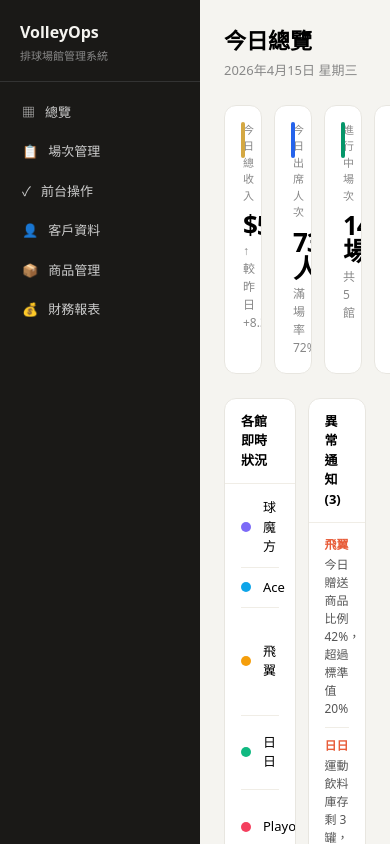
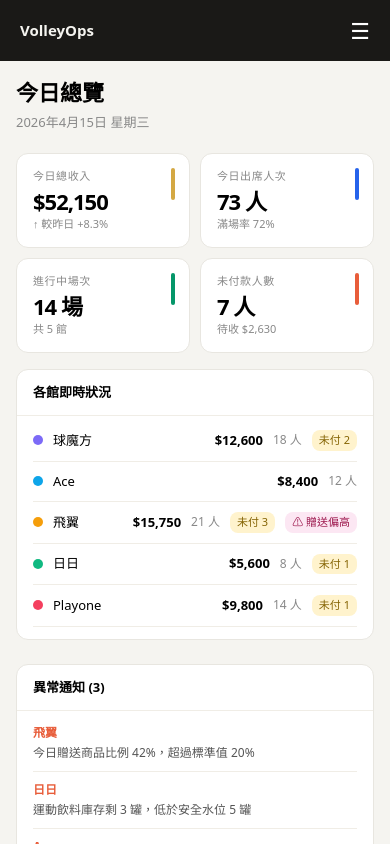
Before and after one commit to ChengEnLu252/volleyball-erp, a Next.js app: page /dashboard in a window 390 px wide. Shown: the top 844 px of the page. Built offline with nearby package versions, Linux system fonts and the light colour scheme.

Commit message:
fix: mobile sidebar

```diff
--- a/app/dashboard/page.tsx
+++ b/app/dashboard/page.tsx
@@ -4,41 +4,42 @@ export default async function DashboardPage() {
   const data = await getDashboard()
 
   return (
-    <div style={{ padding: 24 }}>
+    <div style={{ padding: '16px' }}>
+      <style>{`
+        @media (max-width: 768px) {
+          .dash-wrap { padding-top: 60px !important; }
+          .stats-grid { grid-template-columns: repeat(2, 1fr) !important; }
+          .main-grid { grid-template-columns: 1fr !important; }
+          .unpaid-grid { grid-template-columns: 1fr !important; }
+        }
+      `}</style>
 
-      {/* 頂部標題列 */}
-      <div style={{ marginBottom: 24 }}>
+      <div className="dash-wrap" style={{ paddingTop: 0 }}>
+        <div style={{ marginBottom: 20 }}>
           <h1 style={{ fontSize: 22, fontWeight: 600, margin: 0 }}>今日總覽</h1>
           <p style={{ fontSize: 13, color: '#888', margin: '4px 0 0' }}>
             {new Date().toLocaleDateString('zh-TW', { year: 'numeric', month: 'long', day: 'numeric', weekday: 'long' })}
           </p>
         </div>
 
-      {/* 四個統計卡片 */}
-      <div style={{ display: 'grid', gridTemplateColumns: 'repeat(4, 1fr)', gap: 12, marginBottom: 24 }}>
+        <div className="stats-grid" style={{ display: 'grid', gridTemplateColumns: 'repeat(4, 1fr)', gap: 10, marginBottom: 16 }}>
           <StatCard label="今日總收入"   value={`$${data.totalRevenue.toLocaleString()}`} sub="↑ 較昨日 +8.3%"   accent="#d4a843" />
           <StatCard label="今日出席人次" value={`${data.totalPlayers} 人`}                sub="滿場率 72%"        accent="#2563eb" />
           <StatCard label="進行中場次"   value={`${data.totalSessions} 場`}               sub="共 5 館"           accent="#059669" />
           <StatCard label="未付款人數"   value={`${data.totalUnpaid} 人`}                 sub={`待收 $${data.venues.reduce((s,v) => s + v.unpaidAmount, 0).toLocaleString()}`} accent="#e85d3a" />
         </div>
 
-      <div style={{ display: 'grid', gridTemplateColumns: '1.1fr 0.9fr', gap: 12, marginBottom: 12 }}>
-
-        {/* 各館狀況 */}
+        <div className="main-grid" style={{ display: 'grid', gridTemplateColumns: '1.1fr 0.9fr', gap: 12, marginBottom: 12 }}>
           <Panel title="各館即時狀況">
             {data.venues.map(venue => (
               <div key={venue.venueId} style={{
-              display: 'flex', alignItems: 'center', gap: 12,
-              padding: '10px 0', borderBottom: '1px solid #f0ede6',
+                display: 'flex', alignItems: 'center', gap: 10,
+                padding: '10px 0', borderBottom: '1px solid #f0ede6', flexWrap: 'wrap',
               }}>
                 <div style={{ width: 10, height: 10, borderRadius: '50%', background: VENUE_COLOR[venue.venueId], flexShrink: 0 }} />
-              <div style={{ flex: 1, fontWeight: 500, fontSize: 13 }}>{venue.venueName}</div>
-              <div style={{ fontSize: 13, fontWeight: 600, minWidth: 70, textAlign: 'right' }}>
-                ${venue.totalRevenue.toLocaleString()}
-              </div>
-              <div style={{ fontSize: 12, color: '#888', minWidth: 50 }}>
-                {venue.totalPlayers} 人
-              </div>
+                <div style={{ flex: 1, fontWeight: 500, fontSize: 13, minWidth: 50 }}>{venue.venueName}</div>
+                <div style={{ fontSize: 13, fontWeight: 600 }}>${venue.totalRevenue.toLocaleString()}</div>
+                <div style={{ fontSize: 12, color: '#888' }}>{venue.totalPlayers} 人</div>
                 {venue.unpaidCount > 0 && (
                   <span style={{ fontSize: 11, background: '#fff3cd', color: '#856404', padding: '2px 7px', borderRadius: 8 }}>
                     未付 {venue.unpaidCount}
@@ -53,26 +54,18 @@ export default async function DashboardPage() {
             ))}
           </Panel>
 
-        {/* 異常通知 */}
           <Panel title={`異常通知 (${data.alerts.length})`}>
             {data.alerts.map(alert => (
-            <div key={alert.id} style={{
-              padding: '9px 0', borderBottom: '1px solid #f0ede6',
-            }}>
-              <div style={{ fontSize: 12, fontWeight: 600, color: '#e85d3a', marginBottom: 2 }}>
-                {alert.venueName}
-              </div>
-              <div style={{ fontSize: 12, color: '#555', lineHeight: 1.5 }}>
-                {alert.message}
-              </div>
+              <div key={alert.id} style={{ padding: '9px 0', borderBottom: '1px solid #f0ede6' }}>
+                <div style={{ fontSize: 12, fontWeight: 600, color: '#e85d3a', marginBottom: 2 }}>{alert.venueName}</div>
+                <div style={{ fontSize: 12, color: '#555', lineHeight: 1.5 }}>{alert.message}</div>
               </div>
             ))}
           </Panel>
         </div>
 
-      {/* 未付款名單 */}
         <Panel title={`未付款名單（待收 $${data.venues.reduce((s,v) => s + v.unpaidAmount, 0).toLocaleString()}）`}>
-        <div style={{ display: 'grid', gridTemplateColumns: 'repeat(2, 1fr)', gap: 8 }}>
+          <div className="unpaid-grid" style={{ display: 'grid', gridTemplateColumns: 'repeat(2, 1fr)', gap: 8 }}>
             {data.unpaidRegistrations.map(r => (
               <div key={r.registrationId} style={{
                 display: 'flex', alignItems: 'center', gap: 10,
@@ -85,64 +78,49 @@ export default async function DashboardPage() {
                 }}>
                   {r.customerName[0]}
                 </div>
-              <div style={{ flex: 1 }}>
+                <div style={{ flex: 1, minWidth: 0 }}>
                   <div style={{ fontSize: 13, fontWeight: 500 }}>{r.customerName}</div>
-                <div style={{ fontSize: 11, color: '#888' }}>
-                  {r.venueName} · {r.sessionTime} · {r.method === 'cash' ? '現金' : '轉帳'}
+                  <div style={{ fontSize: 11, color: '#888' }}>{r.venueName} · {r.sessionTime}</div>
                 </div>
-              </div>
-              <div style={{ fontSize: 14, fontWeight: 600, color: r.waitedMinutes > 120 ? '#e85d3a' : '#1a1917' }}>
+                <div style={{ fontSize: 14, fontWeight: 600, color: r.waitedMinutes > 120 ? '#e85d3a' : '#1a1917', flexShrink: 0 }}>
                   ${r.amount}
                 </div>
               </div>
             ))}
           </div>
         </Panel>
-
+      </div>
     </div>
   )
 }
 
-// ── 共用小元件 ─────────────────────────────────────────────
-
-function StatCard({ label, value, sub, accent }: {
-  label: string, value: string, sub: string, accent: string
-}) {
+function StatCard({ label, value, sub, accent }: { label: string, value: string, sub: string, accent: string }) {
   return (
     <div style={{
-      background: '#fff', borderRadius: 12, padding: '16px 18px',
+      background: '#fff', borderRadius: 12, padding: '14px 16px',
       border: '1px solid #e8e6e0', position: 'relative', overflow: 'hidden',
     }}>
-      <div style={{ fontSize: 11, color: '#888', fontWeight: 500, textTransform: 'uppercase', letterSpacing: '.05em', marginBottom: 8 }}>
+      <div style={{ fontSize: 11, color: '#888', fontWeight: 500, textTransform: 'uppercase', letterSpacing: '.05em', marginBottom: 6 }}>
         {label}
       </div>
-      <div style={{ fontSize: 26, fontWeight: 700, letterSpacing: '-1px', lineHeight: 1 }}>
-        {value}
-      </div>
-      <div style={{ fontSize: 12, color: '#888', marginTop: 4 }}>{sub}</div>
-      <div style={{ position: 'absolute', top: 16, right: 16, width: 4, height: 36, borderRadius: 2, background: accent }} />
+      <div style={{ fontSize: 22, fontWeight: 700, letterSpacing: '-1px', lineHeight: 1 }}>{value}</div>
+      <div style={{ fontSize: 11, color: '#888', marginTop: 4 }}>{sub}</div>
+      <div style={{ position: 'absolute', top: 14, right: 14, width: 4, height: 32, borderRadius: 2, background: accent }} />
     </div>
   )
 }
 
 function Panel({ title, children }: { title: string, children: React.ReactNode }) {
   return (
-    <div style={{ background: '#fff', borderRadius: 12, border: '1px solid #e8e6e0', overflow: 'hidden' }}>
+    <div style={{ background: '#fff', borderRadius: 12, border: '1px solid #e8e6e0', overflow: 'hidden', marginBottom: 12 }}>
       <div style={{ padding: '13px 16px', borderBottom: '1px solid #f0ede6', fontSize: 13, fontWeight: 600 }}>
         {title}
       </div>
-      <div style={{ padding: '4px 16px 12px' }}>
-        {children}
-      </div>
+      <div style={{ padding: '4px 16px 12px' }}>{children}</div>
     </div>
   )
 }
 
-// 各館顏色對應
 const VENUE_COLOR: Record<string, string> = {
-  v1: '#7c6af7',
-  v2: '#0ea5e9',
-  v3: '#f59e0b',
-  v4: '#10b981',
-  v5: '#f43f5e',
+  v1: '#7c6af7', v2: '#0ea5e9', v3: '#f59e0b', v4: '#10b981', v5: '#f43f5e',
 }
--- a/components/Sidebar.tsx
+++ b/components/Sidebar.tsx
@@ -1,6 +1,10 @@
 'use client'
 
+import { useState } from 'react'
+
 export default function Sidebar() {
+  const [open, setOpen] = useState(false)
+
   const links = [
     { href: '/dashboard', label: '總覽',     icon: '▦'  },
     { href: '/sessions',  label: '場次管理', icon: '📋' },
@@ -11,7 +15,8 @@ export default function Sidebar() {
   ]
 
   return (
-    <aside style={{
+    <>
+      <aside id="sidebar" style={{
         width: 200,
         background: '#1a1917',
         color: '#f5f4f0',
@@ -20,29 +25,15 @@ export default function Sidebar() {
         flexShrink: 0,
       }}>
         <div style={{ padding: '20px 20px 16px', borderBottom: '1px solid #333' }}>
-        <div style={{ fontSize: 16, fontWeight: 700 }}>
-          VolleyOps
+          <div style={{ fontSize: 16, fontWeight: 700 }}>VolleyOps</div>
+          <div style={{ fontSize: 11, color: '#888', marginTop: 4 }}>排球場館管理系統</div>
         </div>
-        <div style={{ fontSize: 11, color: '#888', marginTop: 4 }}>
-          排球場館管理系統
-        </div>
-      </div>
-
         <nav style={{ flex: 1, padding: '12px 10px' }}>
           {links.map(link => (
-          <a // <-- 這裡必須加上標籤名稱 'a'
-            key={link.href}
-            href={link.href}
-            style={{
-              display: 'flex',
-              alignItems: 'center',
-              gap: 10,
-              padding: '9px 12px',
-              borderRadius: 8,
-              marginBottom: 2,
-              color: '#ccc',
-              textDecoration: 'none',
-              fontSize: 13,
+            <a key={link.href} href={link.href} style={{
+              display: 'flex', alignItems: 'center', gap: 10,
+              padding: '9px 12px', borderRadius: 8, marginBottom: 2,
+              color: '#ccc', textDecoration: 'none', fontSize: 13,
             }}
             onMouseEnter={e => (e.currentTarget.style.background = '#2a2927')}
             onMouseLeave={e => (e.currentTarget.style.background = 'transparent')}
@@ -52,11 +43,53 @@ export default function Sidebar() {
             </a>
           ))}
         </nav>
-
         <div style={{ padding: '14px 20px', borderTop: '1px solid #333', fontSize: 12, color: '#888' }}>
           <div style={{ color: '#d4a843', fontWeight: 600 }}>陳老闆</div>
           <div>最高權限</div>
         </div>
       </aside>
+
+      <div id="mobile-topbar" style={{
+        position: 'fixed', top: 0, left: 0, right: 0, zIndex: 100,
+        background: '#1a1917', color: '#f5f4f0',
+        padding: '14px 20px',
+        display: 'none',
+        alignItems: 'center', justifyContent: 'space-between',
+      }}>
+        <div style={{ fontSize: 15, fontWeight: 700 }}>VolleyOps</div>
+        <button onClick={() => setOpen(!open)} style={{
+          background: 'none', border: 'none', color: '#fff', fontSize: 22, cursor: 'pointer',
+        }}>☰</button>
+      </div>
+
+      {open && (
+        <div style={{
+          position: 'fixed', inset: 0, zIndex: 99, background: 'rgba(0,0,0,0.6)',
+        }} onClick={() => setOpen(false)}>
+          <div style={{
+            width: 220, height: '100%', background: '#1a1917',
+            padding: '20px 10px',
+          }} onClick={e => e.stopPropagation()}>
+            {links.map(link => (
+              <a key={link.href} href={link.href} style={{
+                display: 'flex', alignItems: 'center', gap: 10,
+                padding: '12px 14px', borderRadius: 8, marginBottom: 4,
+                color: '#ccc', textDecoration: 'none', fontSize: 15,
+              }}>
+                <span>{link.icon}</span>
+                <span>{link.label}</span>
+              </a>
+            ))}
+          </div>
+        </div>
+      )}
+
+      <style>{`
+        @media (max-width: 768px) {
+          #sidebar { display: none !important; }
+          #mobile-topbar { display: flex !important; }
+        }
+      `}</style>
+    </>
   )
 }
```
Lines whose indentation alone changed are shown as unchanged.
